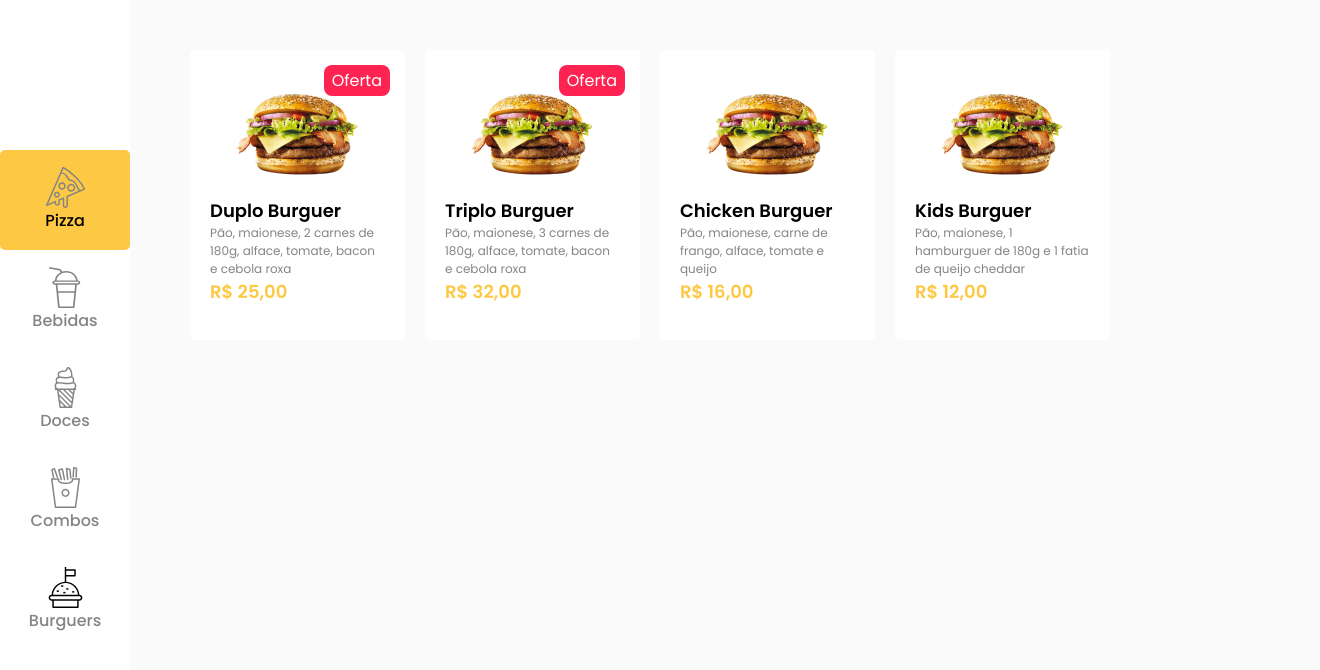
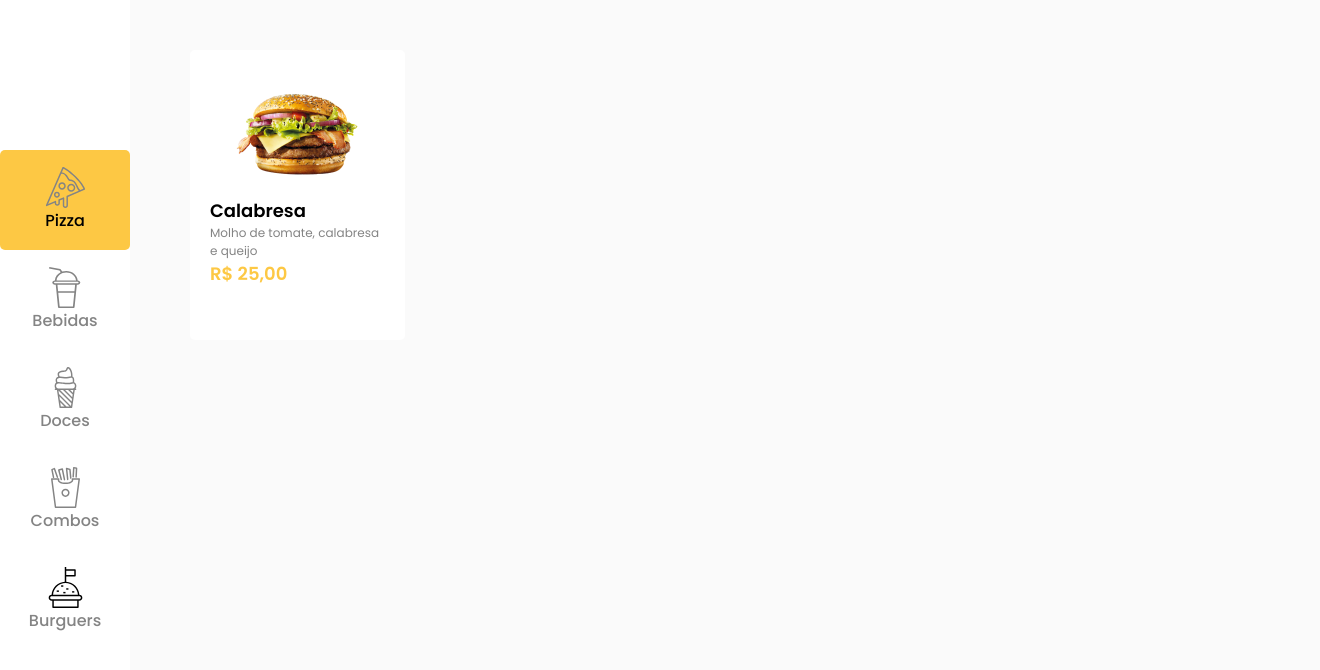
Before and after one commit to edsonbastos2/project-restaurant, a Vue app: page / in a window 1280 px wide. Shown: the top 670 px of the page, 1320 px wide, since content can reach past the window. Built offline with nearby package versions, Linux system fonts and the light colour scheme; data requests are answered from the project's data file.

Commit message:
Feito selectedCategory e loading

```diff
--- a/db.json
+++ b/db.json
@@ -28,5 +28,14 @@
             "price": 12.0,
             "offer": false
         }
+    ],
+    "pizza":[
+        {
+            "id":1,
+            "name":"Calabresa",
+            "description":"Molho de tomate, calabresa e queijo",
+            "price":25.0,
+            "offer":false
+        }
     ]
 }
--- a/src/components/CategoryMenu.vue
+++ b/src/components/CategoryMenu.vue
@@ -38,14 +38,18 @@ export default {
         { label: 'Bebidas', icon: 'Drinks', id: 'drink' },
         { label: 'Doces', icon: 'Deserts', id: 'deserts' },
         { label: 'Combos', icon: 'Combo', id: 'combo' },
-        { label: 'Burguers', icon: 'Burguer', id: 'burguer' },
+        { label: 'Burguers', icon: 'Burguer', id: 'burguers' },
       ],
-      selectedCategory: 'pizza',
+      selectedCategory: '',
     };
+  },
+  mounted(){
+    this.onCategoryClick('pizza')
   },
   methods: {
     onCategoryClick(id) {
       this.selectedCategory = id;
+      this.$store.dispatch('changerCategory', id)
     },
 
     isActive(id){
--- a/src/components/Item-List.vue
+++ b/src/components/Item-List.vue
@@ -1,5 +1,6 @@
 <template>
     <div class="item-list">
+        <Loading v-if="isLoading"/>
         <Item v-for="item in listItem" :key="item.id" :item="item"/>
     </div>
 </template>
@@ -7,22 +8,40 @@
 <script>
 import {api} from '@/services'
 import Item from './Item.vue'
+import Loading from './Loading.vue'
 export default {
     components:{
-        Item
+        Item,
+        Loading
     },
-   created(){
-    this.getProducts()
-  },
+
   data(){
       return {
-          listItem:[]
+          listItem:[],
+          isLoading: false
       }
+  },
+  created(){},
+  computed:{
+    $selectCategory:{
+      get(){
+        return this.$store.state.selectedCategory
+      }
+    }
   },
   methods:{
     getProducts(){
-     api.get('burguers').then(resp => this.listItem = resp.data)
-
+      this.isLoading = true
+      this.listItem = []
+      setTimeout(() => {
+        api.get(`${this.$selectCategory}`).then(resp => this.listItem = resp.data)
+        this.isLoading = false
+      }, 2000)
+    }
+  },
+  watch:{
+    $selectCategory(){
+      this.getProducts()
     }
   }
 }
@@ -32,6 +51,7 @@ export default {
 .item-list{
     margin: 40px;
     display: flex;
+    width: 100%;
     @media (max-width: 768px) {
     margin: 20px;
     flex-wrap: wrap;
--- /dev/null
+++ b/src/components/Loading.vue
@@ -0,0 +1,30 @@
+<template>
+    <div class="loading">
+
+    </div>
+</template>
+
+<script>
+export default {
+
+}
+</script>
+
+<style lang="less" scoped>
+.loading{
+  width: 50px;
+  height: 50px;
+  color: var(--pink);
+  border: 3px solid var(--lightYellow);
+  border-radius: 50%;
+  border-top-color: var(--yellow);
+  animation: load .5s linear infinite;
+  margin: auto;
+}
+
+@keyframes load{
+    to{
+        transform: rotate(360deg);
+    }
+}
+</style>
--- a/src/store/index.js
+++ b/src/store/index.js
@@ -5,10 +5,17 @@ Vue.use(Vuex)
 
 export default new Vuex.Store({
   state: {
+    selectedCategory: ''
   },
   mutations: {
+    CHANGE_CATEGORY(state, payload){
+      state.selectedCategory = payload
+    }
   },
   actions: {
+    changerCategory(context, payload){
+      context.commit('CHANGE_CATEGORY', payload)
+    }
   },
   modules: {
   }
```
